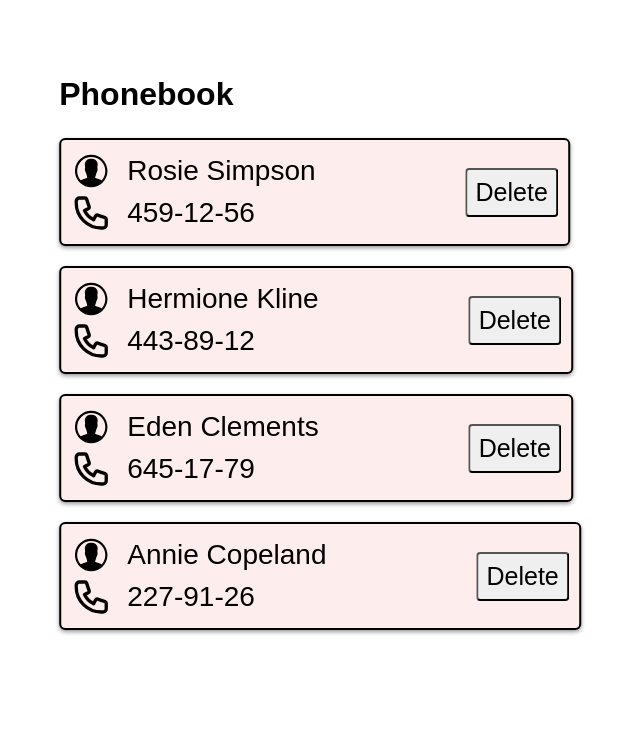
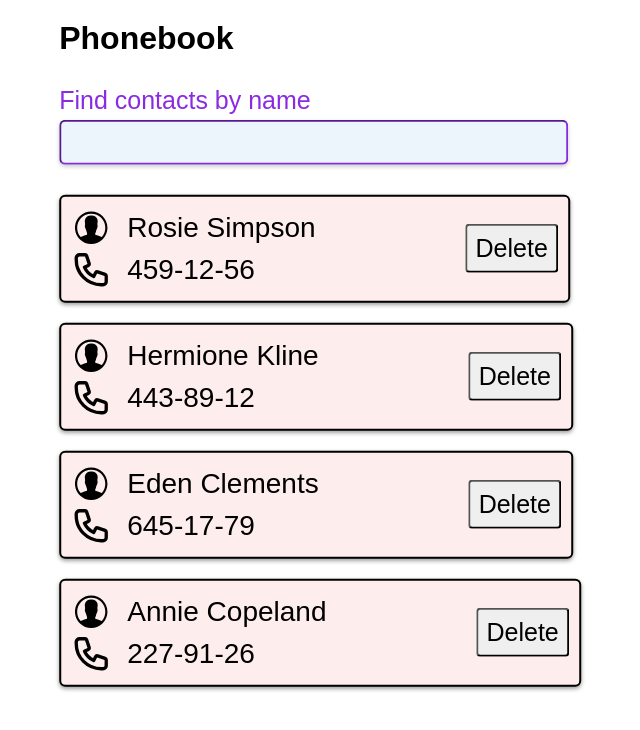
Before and after one commit to Lyadskyi/goit-react-hw-03, a React (Vite) app: page / in a window 1280 px wide. Shown: the top 730 px of the page, without its empty margins (350-990 px from the left). Built offline with nearby package versions, Linux system fonts and the light colour scheme.

Commit message:
Completed task 2 filtering the list of contacts by name

```diff
--- a/src/components/App/App.jsx
+++ b/src/components/App/App.jsx
@@ -1,4 +1,5 @@
 // Import components
+import SearchBox from "../SearchBox/SearchBox";
 import ContactList from "../ContactList/ContactList";
 
 // Import hook
@@ -12,6 +13,7 @@ import css from "./App.module.css";
 
 export default function App() {
   const [contacts, setContacts] = useState(initialContacts);
+  const [search, setSearch] = useState("");
 
   const deleteContact = (contactId) => {
     setContacts((prevContacts) => {
@@ -19,10 +21,15 @@ export default function App() {
     });
   };
 
+  const visibleContacts = contacts.filter((contact) =>
+    contact.name.toLowerCase().includes(search.toLowerCase())
+  );
+
   return (
     <div className={css.container}>
       <h1 className={css.title}>Phonebook</h1>
-      <ContactList contacts={contacts} onDelete={deleteContact} />
+      <SearchBox value={search} onSearch={setSearch} />
+      <ContactList contacts={visibleContacts} onDelete={deleteContact} />
     </div>
   );
 }
--- a/src/components/SearchBox/SearchBox.jsx
+++ b/src/components/SearchBox/SearchBox.jsx
@@ -0,0 +1,15 @@
+import css from "./SearchBox.module.css";
+
+export default function SearchBox({ value, onSearch }) {
+  return (
+    <div>
+      <p className={css.label}>Find contacts by name</p>
+      <input
+        className={css.input}
+        type="text"
+        value={value}
+        onChange={(e) => onSearch(e.target.value)}
+      />
+    </div>
+  );
+}
--- a/src/components/SearchBox/SearchBox.module.css
+++ b/src/components/SearchBox/SearchBox.module.css
@@ -0,0 +1,15 @@
+.label {
+  color: blueviolet;
+  font-size: 25px;
+}
+
+.input {
+  width: 485px;
+  margin-bottom: 30px;
+  font-size: 25px;
+  padding: 6px 10px;
+  border-radius: 6px;
+  border-color: blueviolet;
+  box-shadow: 0 2px 4px rgba(0, 0, 0, 0.2);
+  background: #ebf5fb;
+}
```
